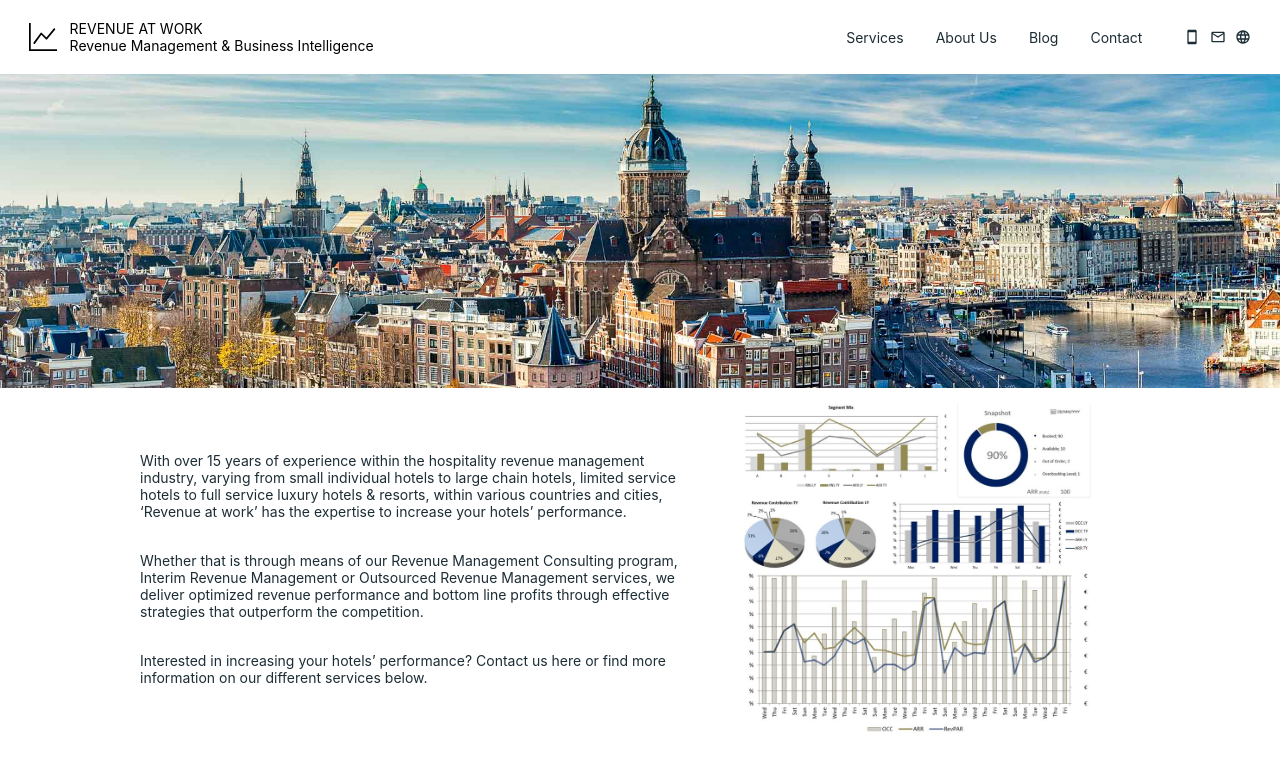
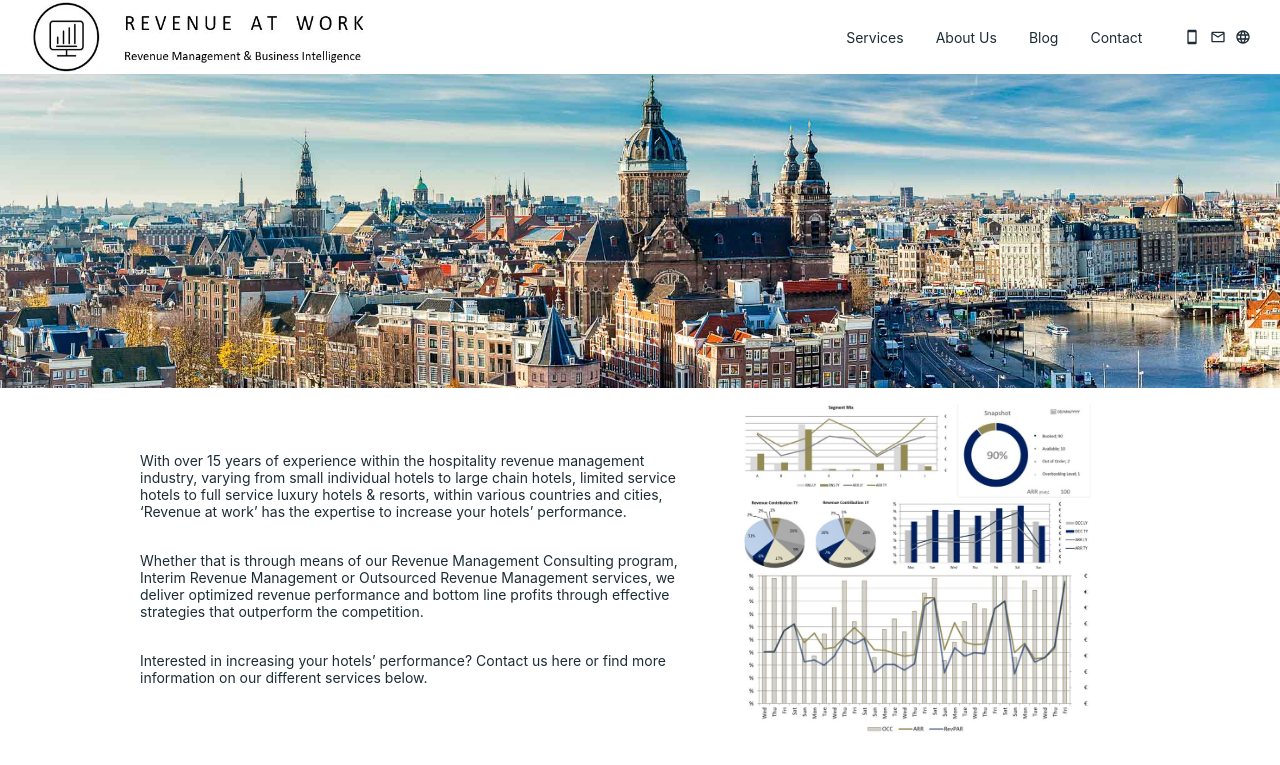
Before and after one commit to SanderVreeken/next-raw-typescript, a Next.js app: page / in a window 1280 px wide. Shown: the top 765 px of the page. Built offline with nearby package versions, Linux system fonts and the light colour scheme; a web font is replaced by a local one.

Commit message:
Changed logos.

```diff
--- a/components/Button.tsx
+++ b/components/Button.tsx
@@ -1,8 +1,6 @@
-import styles from '../styles/Button.module.scss'
-
 export default function Button({ title }) {
     return (
-        <button className={styles.button}>
+        <button>
             <h3>{title}</h3>
         </button>
     )
--- a/components/Logo.tsx
+++ b/components/Logo.tsx
@@ -1,25 +1,22 @@
-import { IconContext } from 'react-icons'
-import { BsGraphUp } from 'react-icons/bs'
 import styles from '../styles/Logo.module.scss'
+import Image from 'next/image'
 
 interface Props {
     light?: boolean
 }
 
 export default function Logo({ light = true }: Props) {
+    const renderImage = () => {
+        if (light) {
+            return <Image height={74} src='/assets/logo-light.jpg' width={345} />
+        } else {
+            return <Image height={74} src='/assets/logo-dark.jpg' width={345} />
+        }
+    }
+
     return (
         <span className={styles.logo}>
-            <IconContext.Provider value={{ color: light ? 'black' : 'white', size: '28px' }}>
-                <BsGraphUp />
-            </IconContext.Provider>
-            <span className={styles.text}>
-                <p style={{
-                    color: light ? 'black' : 'white'
-                }}>REVENUE AT WORK</p>
-                <p style={{
-                    color: light ? 'black' : 'white'
-                }}>Revenue Management & Business Intelligence</p>
-            </span>
+            {renderImage()}
         </span>
     )
 }
--- a/styles/Button.module.scss
+++ /dev/null
@@ -1,2 +0,0 @@
-.button {
-}
--- a/styles/Header.module.scss
+++ b/styles/Header.module.scss
@@ -1,6 +1,6 @@
 .header {
   align-items: center;
-  //   background: red;
+  background-color: white;
   display: flex;
   height: 74px;
   justify-content: space-between;
```
Also changed, not shown: public/assets/logo-dark.jpg (added), public/assets/logo-light.JPG (added).
